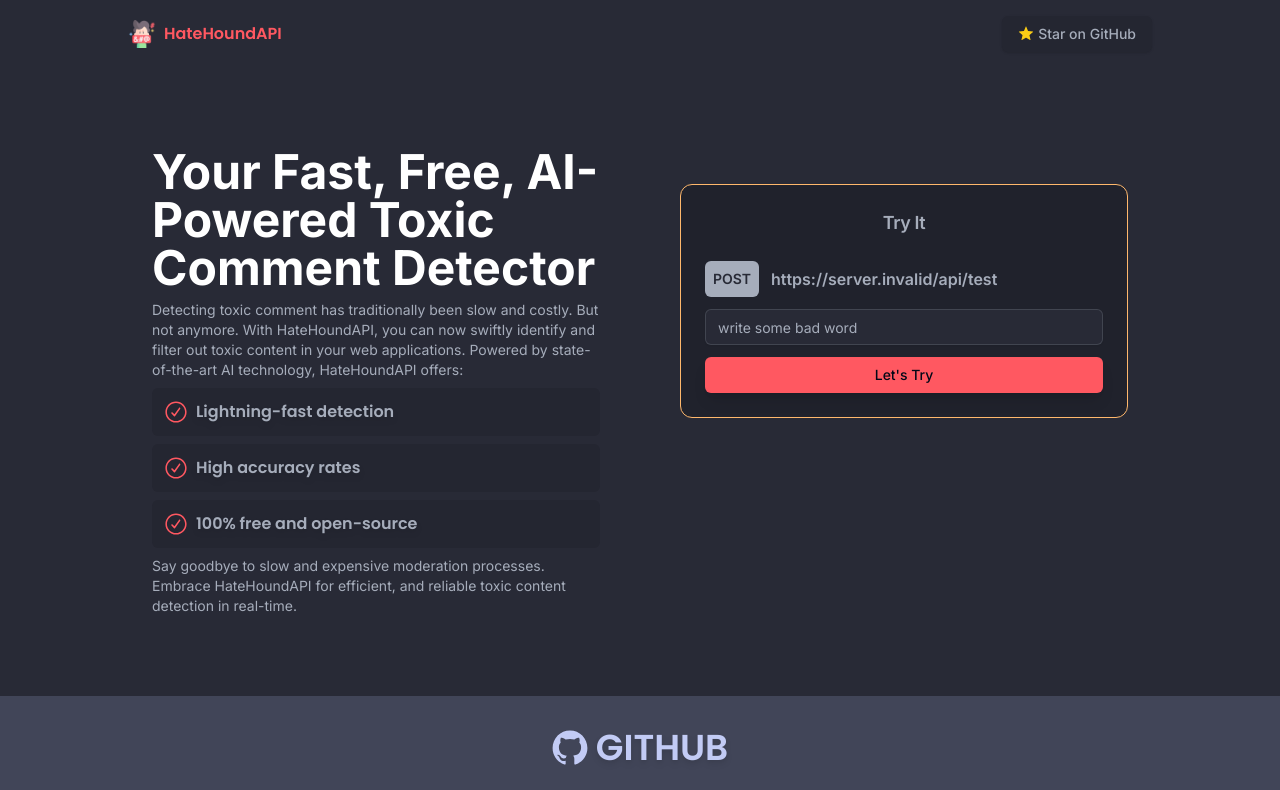
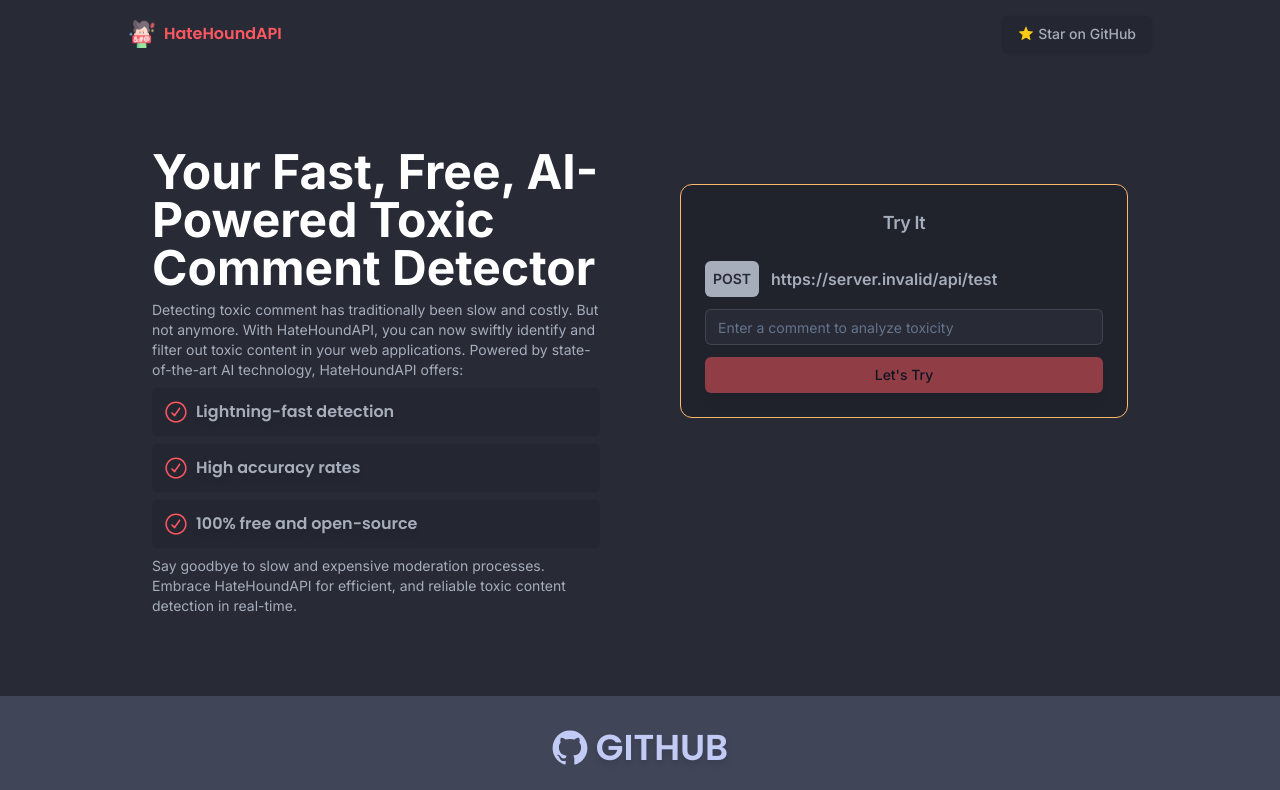
Before and after one commit to abdozmantar/AI-Powered-Toxic-comment-detector-API, a Next.js app in the folder web/: page / in a window 1280 px wide. Shown: the top 790 px of the page. Built offline with nearby package versions, Linux system fonts and the light colour scheme; no server answers.

Commit message:
Update page.tsx

```diff
--- a/web/app/page.tsx
+++ b/web/app/page.tsx
@@ -15,6 +15,7 @@
 import ResponseViewer from "@/components/home/response-viewer";
 import { cn } from "@/lib/utils";
 import TokenViewer from "@/components/home/token-viewer";
+
 const font = Poppins({
   subsets: ["latin"],
   weight: ["600"],
@@ -27,7 +28,7 @@
 })`
 
 export default function Home() {
-  const [value, setValue] = useState("write some bad word");
+  const [value, setValue] = useState("");
   const [response, setResponse] = useState("");
   const [isPending, startTransition] = useTransition();
   const user = useCurrentUser();
@@ -99,6 +100,7 @@
               <div className="flex items-center">
                 <Input
                   disabled={isPending}
+                  placeholder={"Enter a comment to analyze toxicity"}
                   value={value}
                   onChange={(e) => setValue(e.target.value)}
                   className="bg-base-100 select-none border border-base-content/20 text-base-content focus-visible:ring-0 focus-visible:outline focus-visible:outline-offset-2 focus-visible:outline-2 focus-visible:outline-base-content/20"
```
